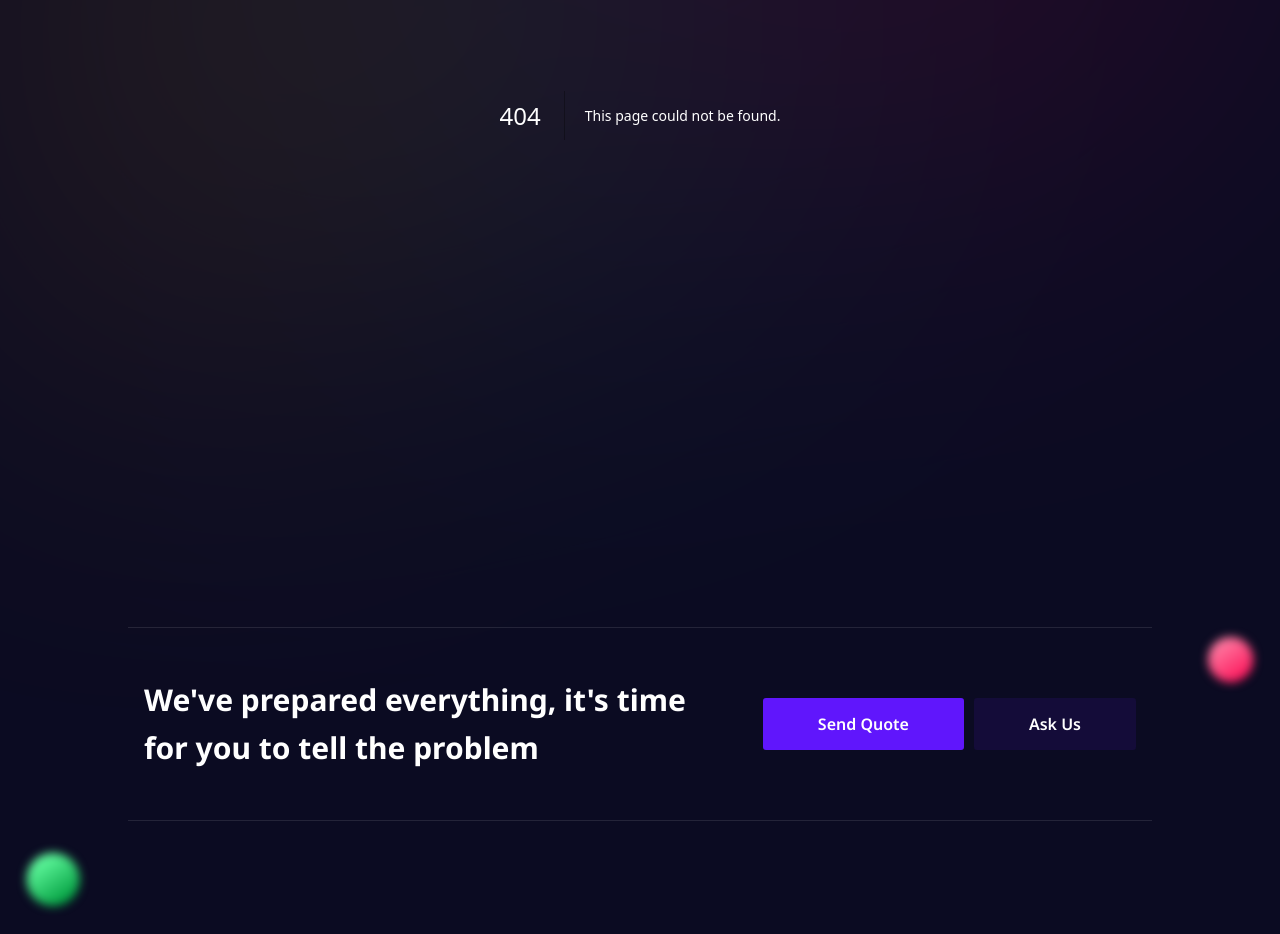
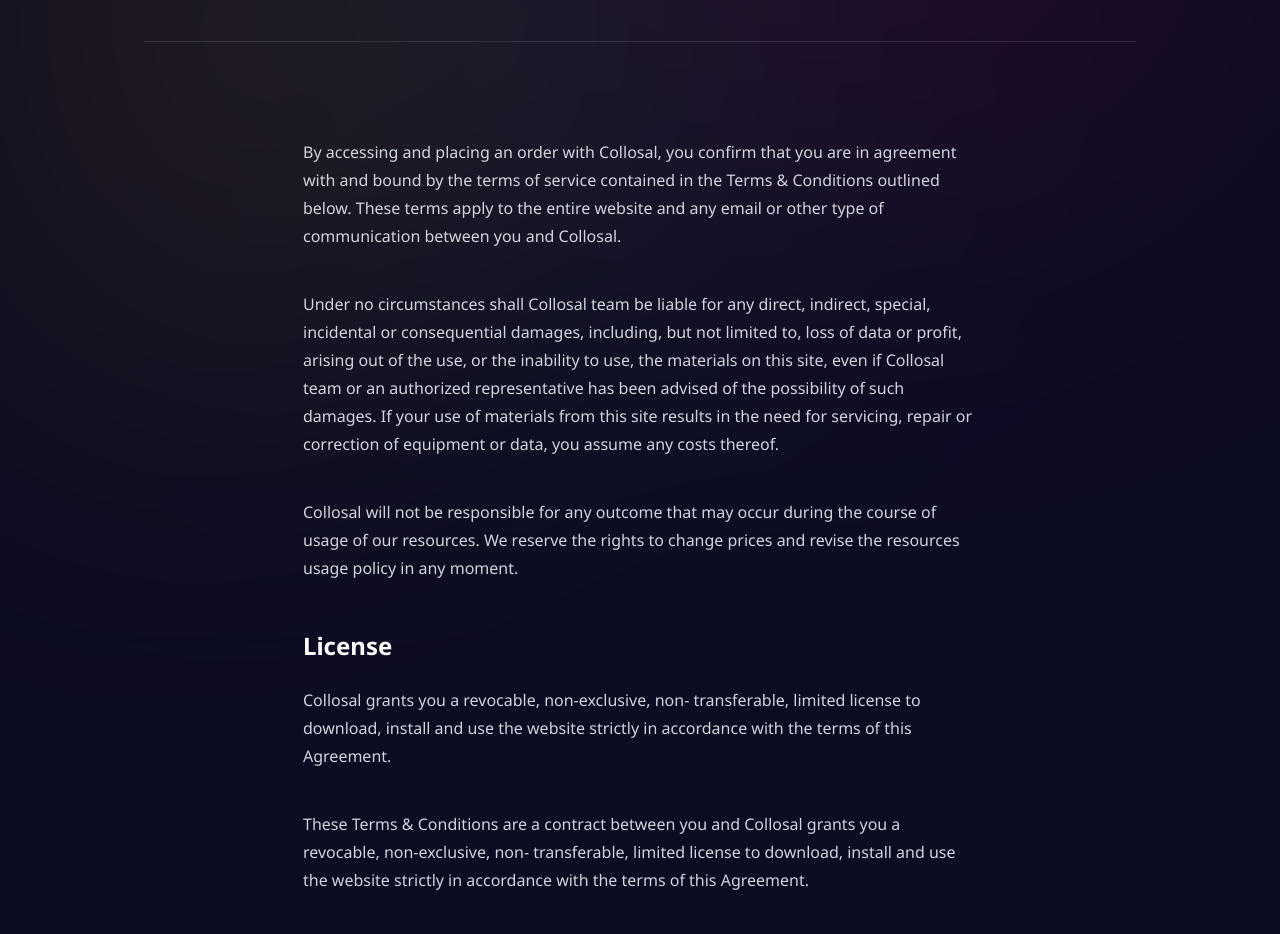
Before and after one commit to roymandev/challenge-codedesign-collosal, a Next.js app: page /tos in a window 1280 px wide. Before the commit this address had no page. Shown: the part 380-1314 px from the top of the page. Built offline with nearby package versions, Linux system fonts and the light colour scheme.

Commit message:
feat: add tos page

```diff
--- a/package.json
+++ b/package.json
@@ -23,6 +23,7 @@
     "tailwind-merge": "^1.13.2"
   },
   "devDependencies": {
+    "@tailwindcss/typography": "^0.5.9",
     "@types/node": "20.3.2",
     "@types/react": "18.2.14",
     "@types/react-dom": "18.2.6",
--- a/src/app/Footer.tsx
+++ b/src/app/Footer.tsx
@@ -25,7 +25,7 @@
         <Link href="#">Contact</Link>
         <Link href="/send-quote">Send Quote</Link>
         <Link href="#">Privacy Policy</Link>
-        <Link href="#">Term of Service</Link>
+        <Link href="/tos">Term of Service</Link>
         <Link href="#">Jobs</Link>
       </div>
       <div className="flex flex-col gap-[10px]">
--- /dev/null
+++ b/src/app/tos/page.tsx
@@ -0,0 +1,54 @@
+import SectionBadge from '@/components/SectionBadge';
+
+const TosPage = () => {
+  return (
+    <main className="mx-auto max-w-5xl px-4">
+      <section className="border-b border-white/10 py-24 text-center">
+        <SectionBadge>PAGE</SectionBadge>
+        <p className="mx-auto mt-3 w-full max-w-lg text-2xl font-bold leading-10 sm:text-4xl sm:leading-[54px]">
+          Terms & Conditions
+        </p>
+        <p className="mt-6 text-sm text-white/60">Updated at 2021-05-06</p>
+      </section>
+
+      <section className="prose prose-invert mx-auto max-w-[674px] py-24 prose-p:mb-10">
+        <p>
+          By accessing and placing an order with Collosal, you confirm that you
+          are in agreement with and bound by the terms of service contained in
+          the Terms & Conditions outlined below. These terms apply to the entire
+          website and any email or other type of communication between you and
+          Collosal.
+        </p>
+        <p>
+          Under no circumstances shall Collosal team be liable for any direct,
+          indirect, special, incidental or consequential damages, including, but
+          not limited to, loss of data or profit, arising out of the use, or the
+          inability to use, the materials on this site, even if Collosal team or
+          an authorized representative has been advised of the possibility of
+          such damages. If your use of materials from this site results in the
+          need for servicing, repair or correction of equipment or data, you
+          assume any costs thereof.
+        </p>
+        <p>
+          Collosal will not be responsible for any outcome that may occur during
+          the course of usage of our resources. We reserve the rights to change
+          prices and revise the resources usage policy in any moment.
+        </p>
+        <h2>License</h2>
+        <p>
+          Collosal grants you a revocable, non-exclusive, non- transferable,
+          limited license to download, install and use the website strictly in
+          accordance with the terms of this Agreement.
+        </p>
+        <p>
+          These Terms & Conditions are a contract between you and Collosal
+          grants you a revocable, non-exclusive, non- transferable, limited
+          license to download, install and use the website strictly in
+          accordance with the terms of this Agreement.
+        </p>
+      </section>
+    </main>
+  );
+};
+
+export default TosPage;
--- a/tailwind.config.js
+++ b/tailwind.config.js
@@ -10,6 +10,7 @@
       dark: '#0B0B22',
       green: '#16FCD2',
       highlight: '#221048',
+      red: '#FC165B',
       white: colors.white,
       black: colors.black,
       transparent: colors.transparent,
@@ -22,5 +23,5 @@
       },
     },
   },
-  plugins: [],
+  plugins: [require('@tailwindcss/typography')],
 };
```
Also changed, not shown: 1 other file (tests, documents, lock files or other folders).
